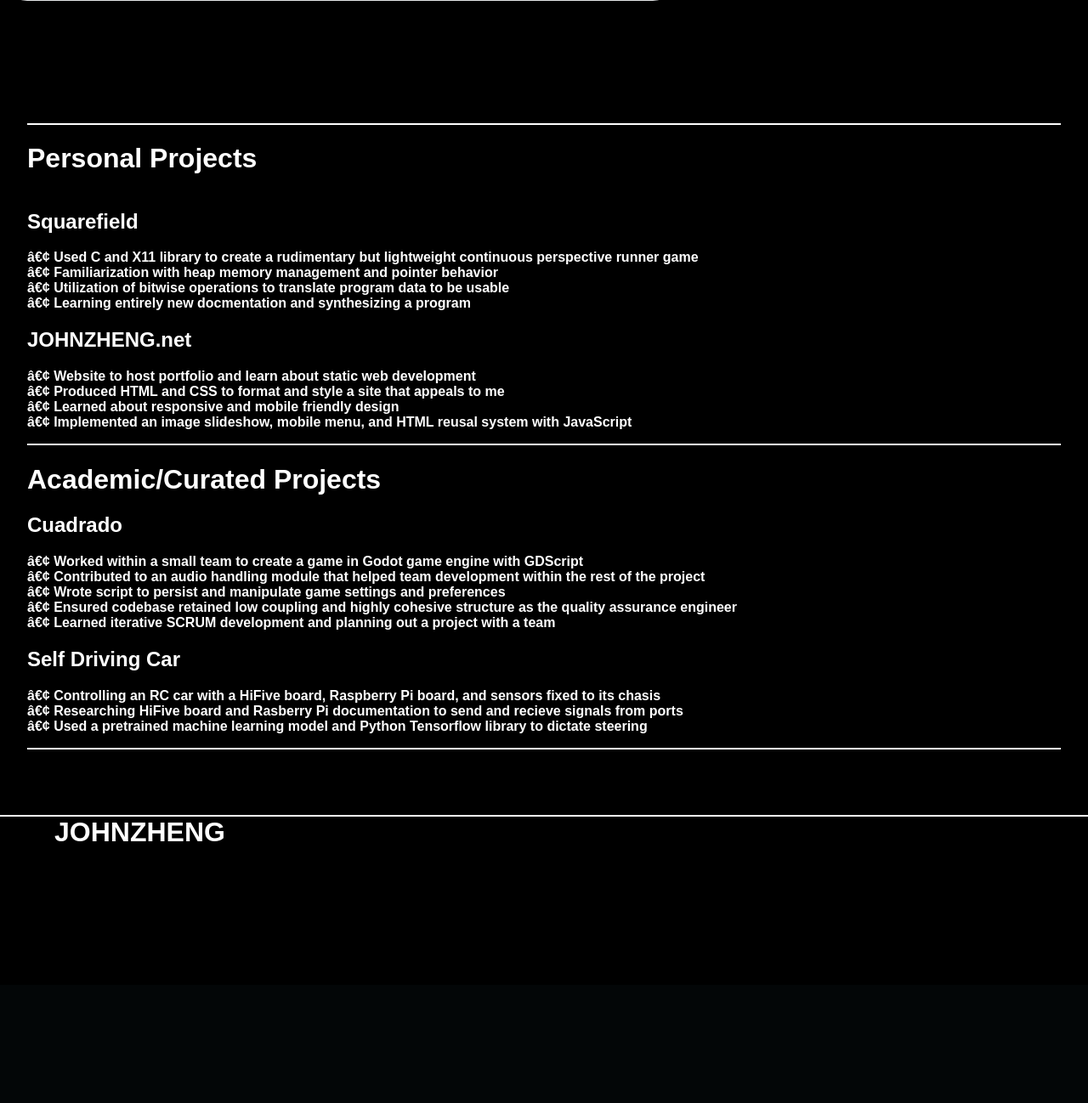
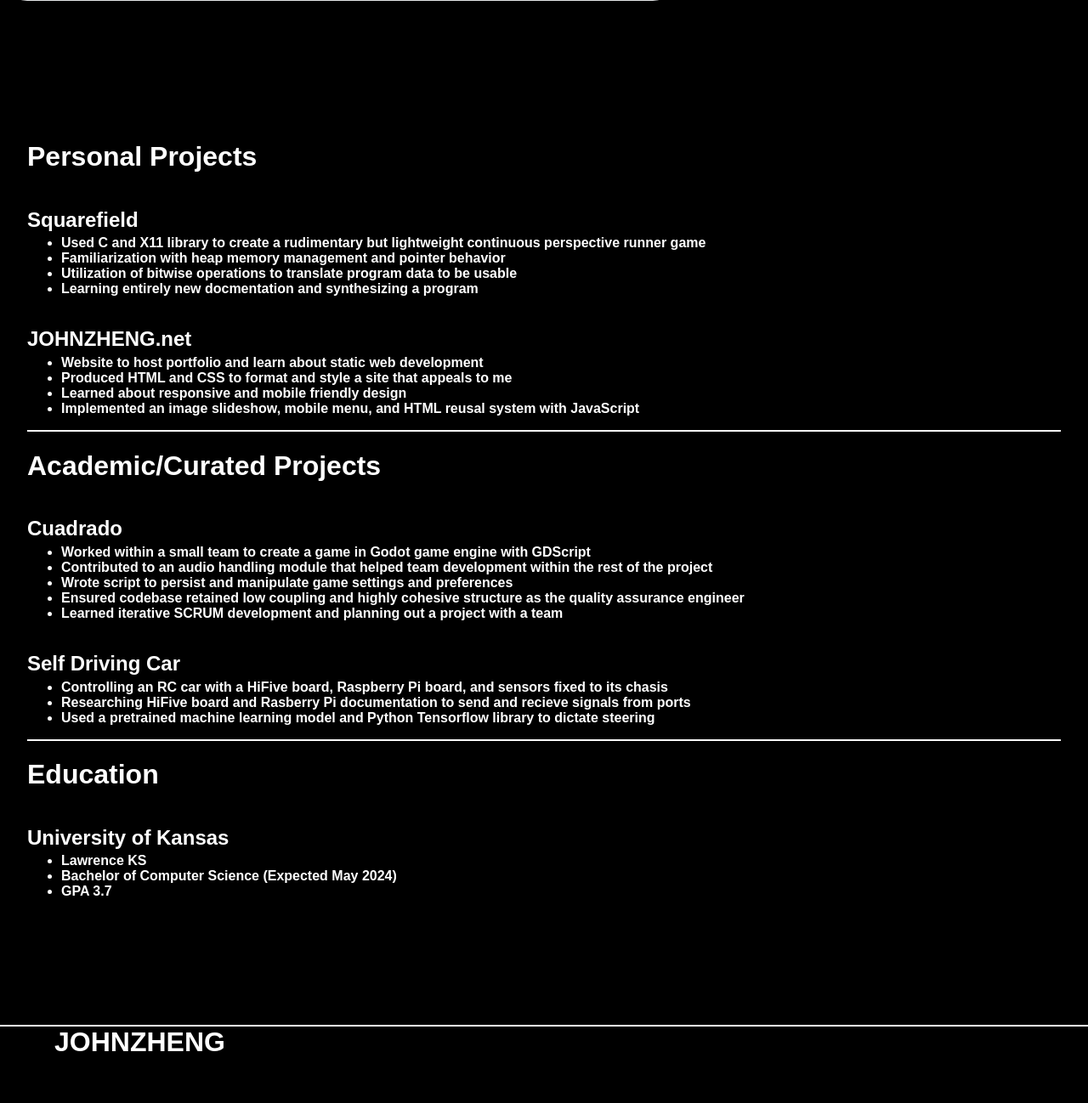
Before and after one commit to johnzheng0/public_html, a PHP site: page /about in a window 1280 px wide; the page is wider, and only the part inside the window is pictured. Shown: the part 1119-2417 px from the top of that part at 85% size. Before the commit the page ends 2109 px from the top of that part, so only its background shows below. Run offline with PHP 8.4, Linux system fonts and the light colour scheme.

Commit message:
updated links and about page

```diff
--- a/about/index.css
+++ b/about/index.css
@@ -66,8 +66,8 @@
     background-color: rgba(0, 0, 0, 0.5);
     border-radius: 32px;
 }
-.projectList .projectItem {
-    height: 600px;
+.projectList ul {
+    margin-top: -15px;
 }
 .projectList .projectDivider {
     width: 100%;
@@ -76,6 +76,9 @@
 }
 
 @media (max-width: 1000px) {
+    #aboutme .profileImage{
+        height: 600px;
+    }
     #aboutme .aboutContent{
         flex-direction: column;
         background-color: rgba(0, 0, 0, 0.5);
--- a/about/index.html
+++ b/about/index.html
@@ -35,41 +35,45 @@
 
         <div id="projects">
             <div class="projectList">
-                <div class="projectDivider"></div>
                 <h1>Personal Projects</h1>
-                <div class="projectItem">
                     <h2><a href="https://github.com/johnzheng0/squarefield">Squarefield</a></h2>
-                    <p>
-                        • Used C and X11 library to create a rudimentary but lightweight continuous perspective runner game <br/>
-                        • Familiarization with heap memory management and pointer behavior <br/>
-                        • Utilization of bitwise operations to translate program data to be usable <br/>
-                        • Learning entirely new docmentation and synthesizing a program <br/>
-                    </p>
+                    <ul>
+                        <li>Used C and X11 library to create a rudimentary but lightweight continuous perspective runner game</li>
+                        <li>Familiarization with heap memory management and pointer behavior</li>
+                        <li>Utilization of bitwise operations to translate program data to be usable</li>
+                        <li>Learning entirely new docmentation and synthesizing a program</li>
+                    </ul>
                     <h2>JOHNZHENG.net</h2>
-                    <p>
-                        • Website to host portfolio and learn about static web development <br/>
-                        • Produced HTML and CSS to format and style a site that appeals to me <br/>
-                        • Learned about responsive and mobile friendly design <br/>
-                        • Implemented an image slideshow, mobile menu, and HTML reusal system with JavaScript <br/>
-                    </p>
+                    <ul>
+                        <li>Website to host portfolio and learn about static web development</li>
+                        <li>Produced HTML and CSS to format and style a site that appeals to me</li>
+                        <li>Learned about responsive and mobile friendly design</li>
+                        <li>Implemented an image slideshow, mobile menu, and HTML reusal system with JavaScript</li>
+                    </ul>
                     <div class="projectDivider"></div>
                 <h1>Academic/Curated Projects</h1>
                     <h2><a href="https://github.com/johnzheng0/448_Project">Cuadrado</a></h2>
-                    <p>
-                        • Worked within a small team to create a game in Godot game engine with GDScript <br/>
-                        • Contributed to an audio handling module that helped team development within the rest of the project <br/>
-                        • Wrote script to persist and manipulate game settings and preferences <br/>
-                        • Ensured codebase retained low coupling and highly cohesive structure as the quality assurance engineer <br/>
-                        • Learned iterative SCRUM development and planning out a project with a team <br/>
-                    </p>
+                    <ul>
+                        <li>Worked within a small team to create a game in Godot game engine with GDScript</li>
+                        <li>Contributed to an audio handling module that helped team development within the rest of the project</li>
+                        <li>Wrote script to persist and manipulate game settings and preferences</li>
+                        <li>Ensured codebase retained low coupling and highly cohesive structure as the quality assurance engineer</li>
+                        <li>Learned iterative SCRUM development and planning out a project with a team</li>
+                    </ul>
                     <h2>Self Driving Car</h2>
-                    <p>
-                        • Controlling an RC car with a HiFive board, Raspberry Pi board, and sensors fixed to its chasis <br/>
-                        • Researching HiFive board and Rasberry Pi documentation to send and recieve signals from ports <br/>
-                        • Used a pretrained machine learning model and Python Tensorflow library to dictate steering <br/>
-                    </p>
+                    <ul>
+                        <li>Controlling an RC car with a HiFive board, Raspberry Pi board, and sensors fixed to its chasis</li>
+                        <li>Researching HiFive board and Rasberry Pi documentation to send and recieve signals from ports</li>
+                        <li>Used a pretrained machine learning model and Python Tensorflow library to dictate steering</li>
+                    </ul>
                     <div class="projectDivider"></div>
-                </div>
+                <h1>Education</h1>
+                    <h2>University of Kansas</h2>
+                    <ul>
+                        <li>Lawrence KS</li>
+                        <li>Bachelor of Computer Science (Expected May 2024)</li>
+                        <li>GPA 3.7</li>
+                    </ul>
             </div>
         </div>
 
--- a/navbar.html
+++ b/navbar.html
@@ -5,17 +5,17 @@
         <img src="../assets/menu.png" height="80">
       </div>
 
-      <a class="home unselectable" href="..">JOHNZHENG</a>
-      <a class="mission unselectable">MISSION</a>
-      <a class="about unselectable" href="../about/">ABOUT</a>
-      <a class="contact unselectable">CONTACT</a>
+        <a class="home unselectable" href="../">JOHNZHENG</a>
+        <a class="mission unselectable" href="../mission">MISSION</a>
+        <a class="about unselectable" href="../about">ABOUT</a>
+        <a class="contact unselectable" href="../contact">CONTACT</a>
     </div>
   </div>
   <!-- menubar -->
   <div id="menubar">
     <div class="menubarItems">
-      <a class="mission unselectable">MISSION</a>
-      <a class="about unselectable">ABOUT</a>
-      <a class="contact unselectable">CONTACT</a>
+      <a class="mission unselectable" href="../mission">MISSION</a>
+      <a class="about unselectable" href="../about">ABOUT</a>
+      <a class="contact unselectable" href="../contact">CONTACT</a>
     </div>
   </div>
```
Also changed, not shown: global.js (+4 -4 lines), index.html (+5 -5 lines).
